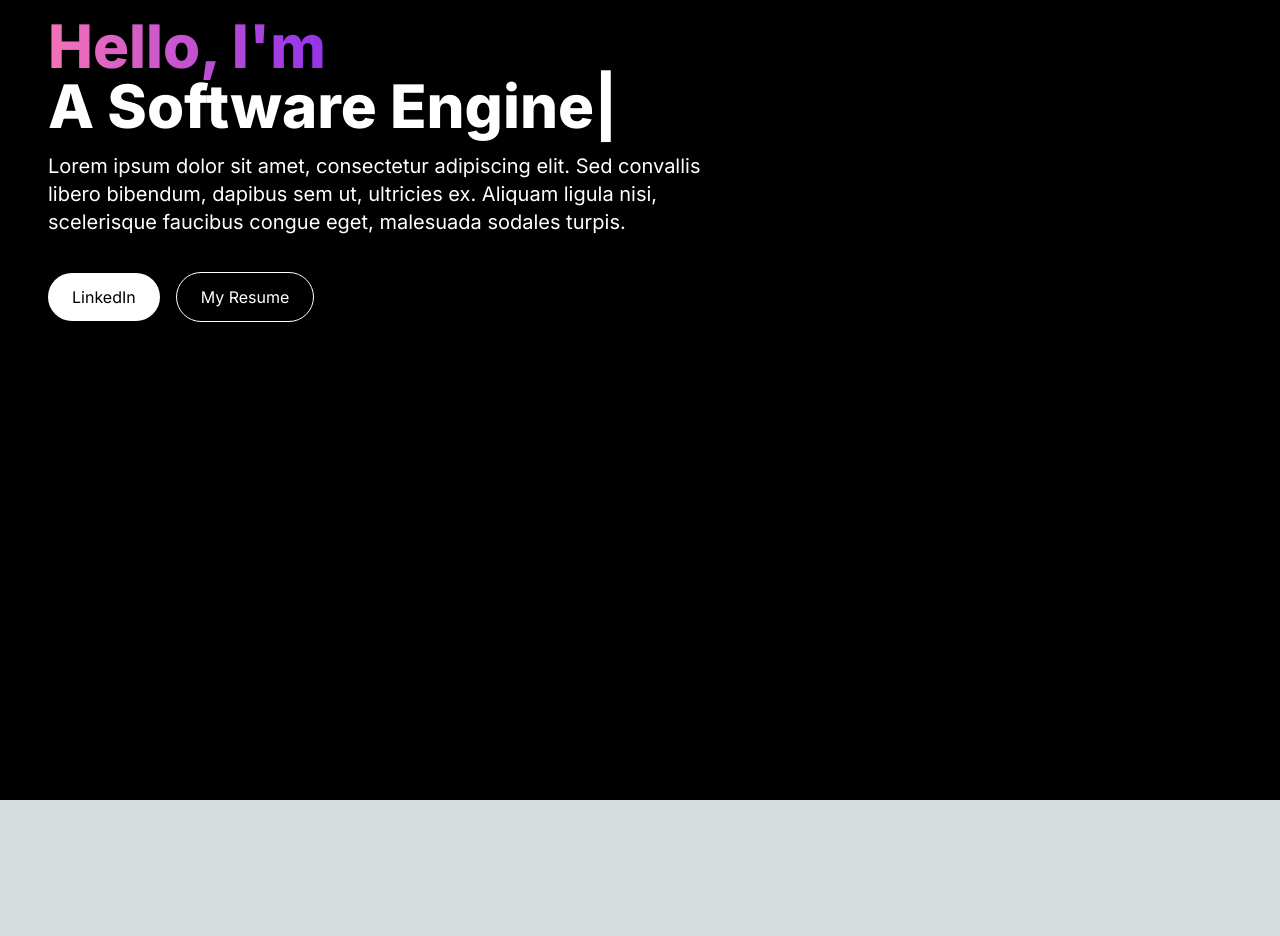
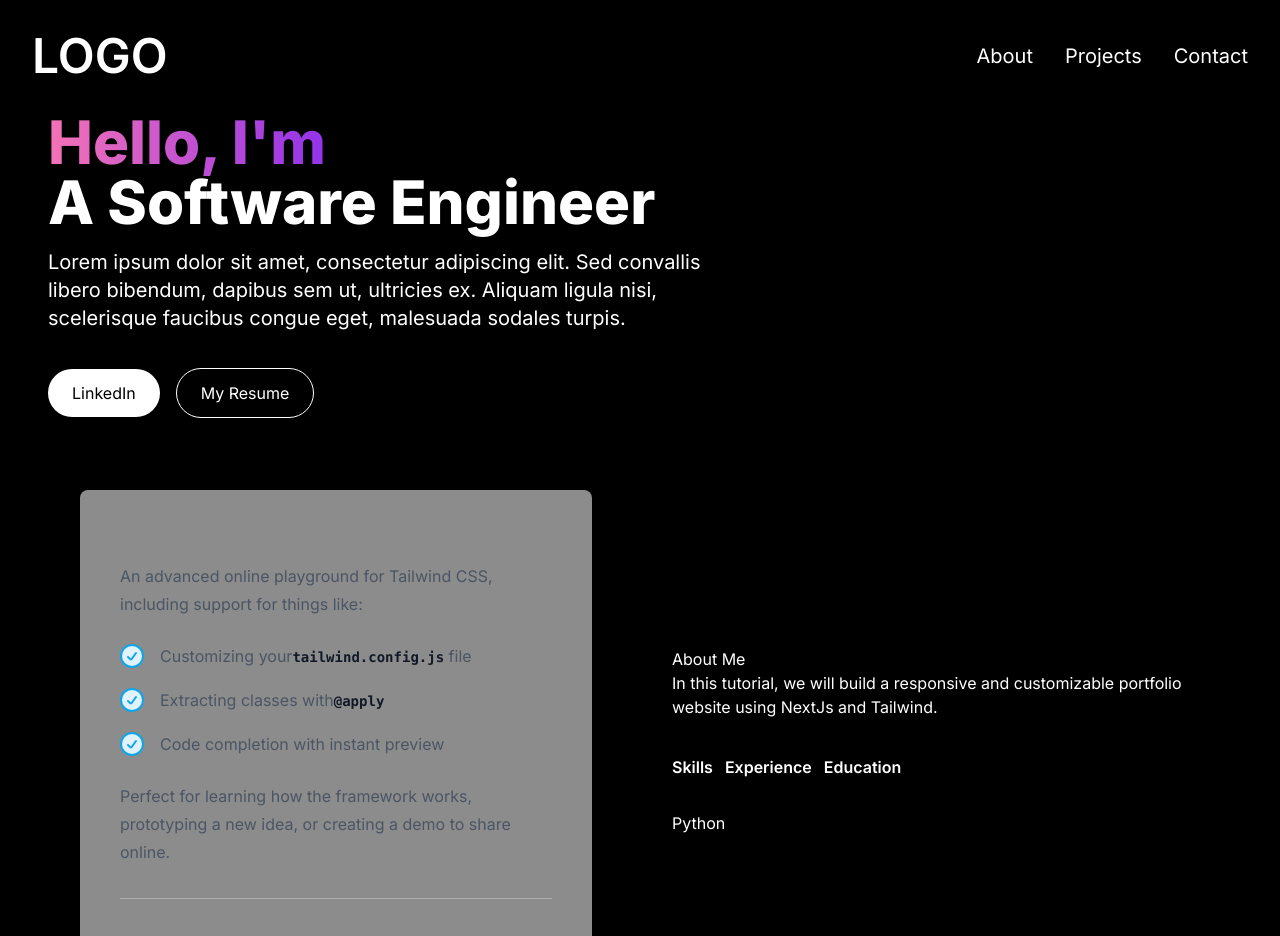
Before and after one commit to sdey02/personal_portfolio, a Next.js app: page / in a window 1280 px wide. Shown: the top 936 px of the page. Before the commit the page ends 800 px from the top, so only its background shows below. Built offline with nearby package versions, Linux system fonts and the light colour scheme.

Commit message:
About Me Section Done

```diff
--- /dev/null
+++ b/app/components/AboutMe.jsx
@@ -0,0 +1,115 @@
+"use client";
+import React, { useTransition, useState } from 'react'
+import TabButton from './TabButton';
+
+const Tab_Data = [
+    {
+        title: "Skills",
+        id: "Skills",
+        content: (
+            <ul>
+                <li>Python</li>
+            </ul>
+        )
+    },
+    {
+        title: "Education",
+        id: "Education",
+        content: (
+            <ul>
+                <li>University of Waterloo</li>
+            </ul>
+        )
+    },
+    {
+        title: "Experience",
+        id: "Experience",
+        content: (
+            <ul>
+                <li>University of Waterloo</li>
+            </ul>
+        )
+    },
+]
+
+const AboutMe = () => {
+    const[tab, setTab] = useState("Skills");
+    const[isPending, startTransition] = useTransition();
+
+    const handleTabChange = (id) => {
+        startTransition(() => {
+          setTab(id);
+        });
+      };
+
+  return (
+    <section className='text-white'>
+        <div className='md grid md:grid-cols-2 gap-8 items-center py-8 px-4 xl:gap-16 sm:py-16'>
+            <div className='mt-4 d:mt-0 text-left flex felx-col h-full'>
+  <div class="relative bg-white bg-opacity-55 px-6 pb-8 pt-10 shadow-xl ring-1 ring-gray-900/5 backdrop-blur-md sm:mx-auto sm:max-w-lg sm:rounded-lg sm:px-10">
+    <div class="mx-auto max-w-md">
+      <div class="divide-y divide-gray-300/50">
+        <div class="space-y-6 py-8 text-base leading-7 text-gray-600">
+          <p>An advanced online playground for Tailwind CSS, including support for things like:</p>
+          <ul class="space-y-4">
+            <li class="flex items-center">
+              <svg class="h-6 w-6 flex-none fill-sky-100 stroke-sky-500 stroke-2" stroke-linecap="round" stroke-linejoin="round">
+                <circle cx="12" cy="12" r="11" />
+                <path d="m8 13 2.165 2.165a1 1 0 0 0 1.521-.126L16 9" fill="none" />
+              </svg>
+              <p class="ml-4">
+                Customizing your
+                <code class="text-sm font-bold text-gray-900">tailwind.config.js</code> file
+              </p>
+            </li>
+            <li class="flex items-center">
+              <svg class="h-6 w-6 flex-none fill-sky-100 stroke-sky-500 stroke-2" stroke-linecap="round" stroke-linejoin="round">
+                <circle cx="12" cy="12" r="11" />
+                <path d="m8 13 2.165 2.165a1 1 0 0 0 1.521-.126L16 9" fill="none" />
+              </svg>
+              <p class="ml-4">
+                Extracting classes with
+                <code class="text-sm font-bold text-gray-900">@apply</code>
+              </p>
+            </li>
+            <li class="flex items-center">
+              <svg class="h-6 w-6 flex-none fill-sky-100 stroke-sky-500 stroke-2" stroke-linecap="round" stroke-linejoin="round">
+                <circle cx="12" cy="12" r="11" />
+                <path d="m8 13 2.165 2.165a1 1 0 0 0 1.521-.126L16 9" fill="none" />
+              </svg>
+              <p class="ml-4">Code completion with instant preview</p>
+            </li>
+          </ul>
+          <p>Perfect for learning how the framework works, prototyping a new idea, or creating a demo to share online.</p>
+        </div>
+        <div class="pt-8 text-base font-semibold leading-7">
+          <p class="text-gray-900">Want to dig deeper into Tailwind?</p>
+        </div>
+      </div>
+    </div>
+  </div>
+
+            </div>
+            <div>
+                <h2>
+                    About Me
+                </h2>
+                <p>
+                    In this tutorial, we will build a responsive and customizable portfolio website using NextJs and Tailwind.
+                </p>
+                <div className='flex flex-row mt-9'>
+                    <TabButton selectTab={() => handleTabChange("Skills")} active={tab === "Skills"}> Skills </TabButton>
+                    <TabButton selectTab={() => handleTabChange("Experience")} active={tab === "Experience"}> Experience </TabButton>
+                    <TabButton selectTab={() => handleTabChange("Education")} active={tab === "Education"}> Education </TabButton>
+                </div>
+                <div className='mt-8'>
+                    {Tab_Data.find((t) => t.id === tab).content}
+                </div>
+            </div>
+        </div>
+    </section>
+
+  )
+}
+
+export default AboutMe
--- /dev/null
+++ b/app/components/Navbar.jsx
@@ -0,0 +1,56 @@
+"use client"
+import Link from 'next/link';
+import React, { useState } from 'react';
+import Navlink from './Navlink';
+import { Bars3Icon, XmarkIcon } from '@heroicons/react/24/solid';
+
+const navlink= [
+    {
+        title: "About",
+        path: "#about",
+    },
+    {
+        title: "Projects",
+        path: "#projects",
+    },
+    {
+        title: "Contact",
+        path: "#contact",
+    },
+];
+
+
+const NavBar = () => {
+    const [navbarOpen, setnavbarOpen] = useState(false)
+    return (
+        <nav className='fixed top-0 left-0 right-0 z-10 bg-[#000000] bg-opacity-80 backdrop-blur-md'> {/* Trying to recreate Apple Frosted Glass Effect */}
+            <div className='flex flex-wrap items-center justify-between mx-auto p-8 '>
+                <Link href={"/"} className='text-2xl md:text-5xl text-white font-semibold'>
+                    LOGO
+                </Link>
+                <div className='mobile-menu block md:hidden'>
+                    {
+                        !navbarOpen ? (
+                            <button onClick={() => setnavbarOpen(true)} className='flex items-center p-3 py-2 border-rounded border-white hover:text-white hover:border-white text-white'><Bars3Icon className='h-5 w-5' /></button>
+                        ) : (
+                            <button onClick={() => setnavbarOpen(false)} className='flex items-center p-3 py-2 border-rounded border-white hover:text-white hover:border-white text-white'><XmarkIcon className='h-5 w-5' /></button>
+                        )
+                    }
+                </div>
+                <div className='menu hidden md:block md:w-auto' id='navbar'>
+                    <ul className='flex p-4 md:p-0 md:flex- row md:space-x-8 mt-0'>
+                        {
+                            navlink.map((link, index) => (
+                                <li key={index}>
+                                    <Navlink href={link.path} title={link.title} />
+                                </li>
+                            ))
+                        }
+                    </ul>
+                </div>
+            </div>
+        </nav>
+    );
+};
+
+export default NavBar;
--- /dev/null
+++ b/app/components/Navlink.jsx
@@ -0,0 +1,14 @@
+import { defaultConfig } from "next/dist/server/config-shared"
+import Link from "next/link"
+
+const Navlink = ({href, title}) => {
+    return(
+        <Link
+        href={href}
+        className='block py-2 pl-3 pr-4 text-white sm:text-xl rounded md:p-0 hover:text-white'>
+            {title}
+        </Link>
+    )
+}
+
+export default Navlink
--- /dev/null
+++ b/app/components/TabButton.jsx
@@ -0,0 +1,15 @@
+import React from 'react'
+
+const TabButton = ({ active, selectTab, children }) => {
+const buttonclasses = active ? 'text-white border-b border-purple-50' : 'text-[#ADB7BE]'
+
+  return (
+    <button onClick={selectTab}>
+        <p className={'mr-3 font-semibold hover:test-white ${buttonClasses}'}>
+            {children}
+        </p>
+    </button>
+  )
+}
+
+export default TabButton
--- a/app/page.js
+++ b/app/page.js
@@ -1,11 +1,16 @@
 import Image from 'next/image'
 import HeroSection from './components/HeroSection'
+import NavBar from './components/Navbar'
+import AboutMe from './components/AboutMe'
+
 
 export default function Home() {
   return (
     <main className="flex min-h-screen flex-col bg-[black]">
-      <div class='container mx-auto px-12 py-4'>
+      <NavBar />
+      <div class='container mt-24 mx-auto px-12 py-4'>
         <HeroSection />
+        <AboutMe />
       </div>
     </main>
   )
--- a/package.json
+++ b/package.json
@@ -9,6 +9,7 @@
     "lint": "next lint"
   },
   "dependencies": {
+    "@heroicons/react": "^2.1.1",
     "next": "14.0.4",
     "react": "^18",
     "react-dom": "^18",
```
Also changed, not shown: 2 other files (tests, documents, lock files or other folders).
